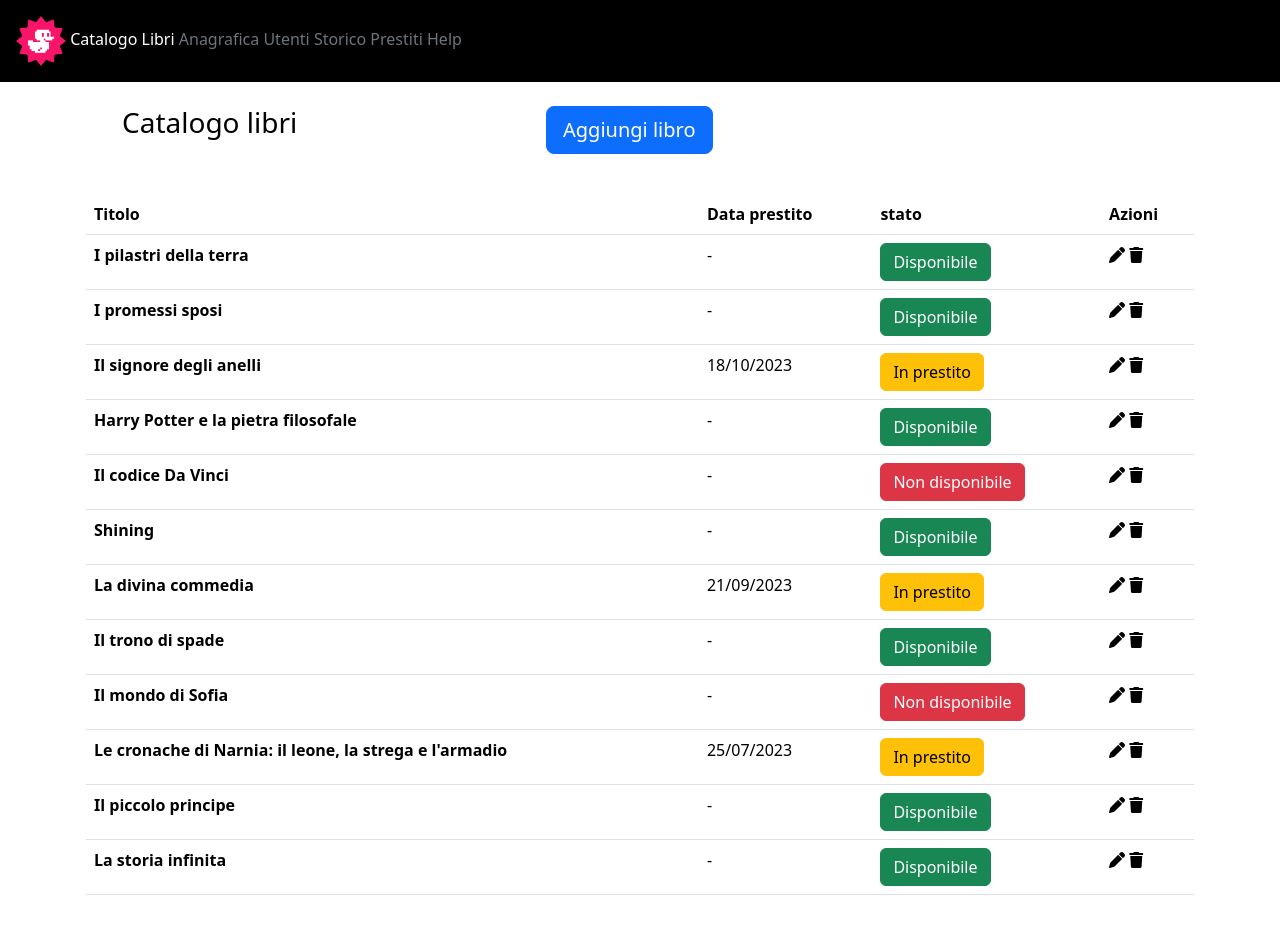
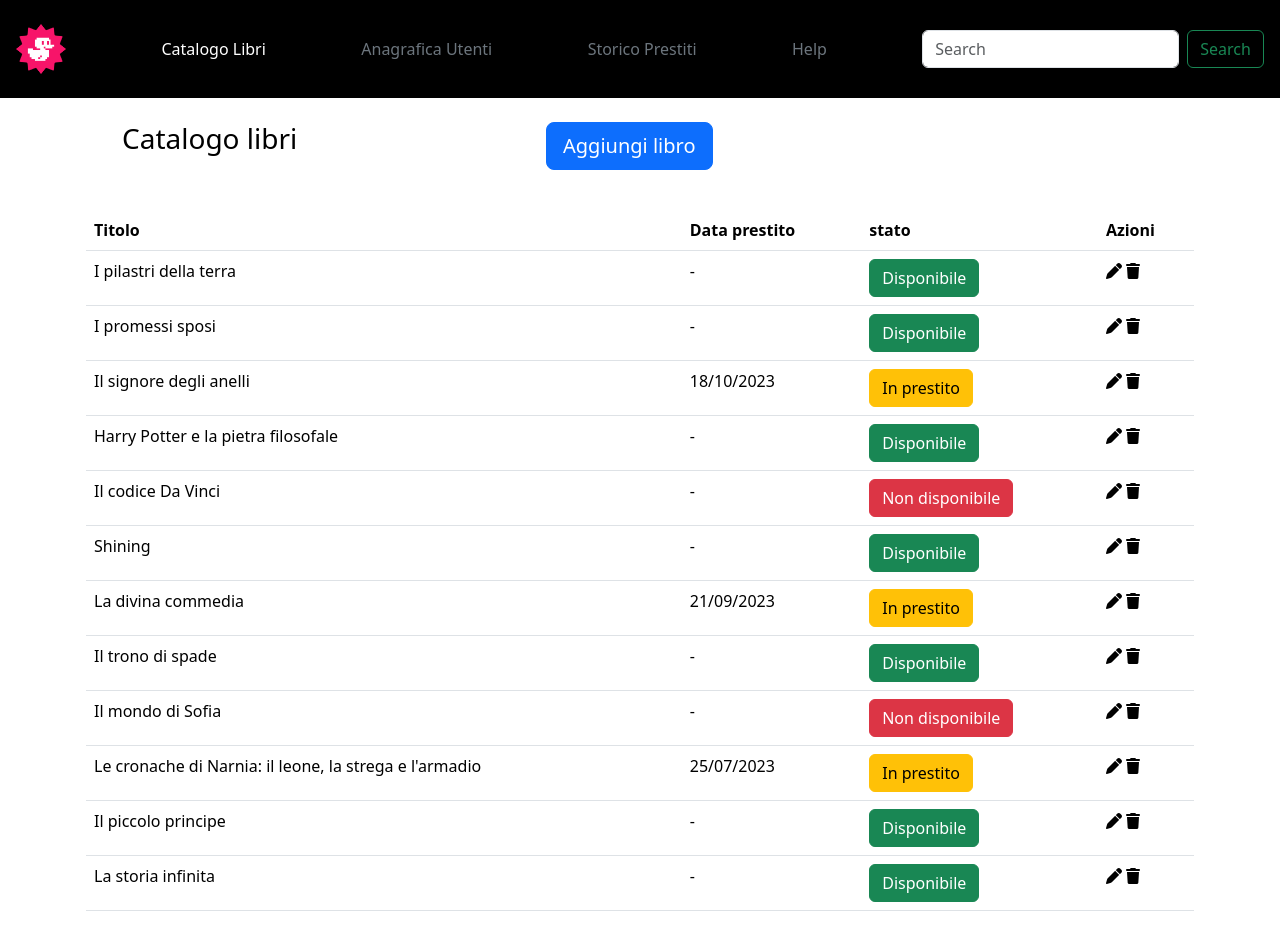
Before and after one commit to GianlucaFaccini0/html-css-bootstrap-dashboard, a plain HTML site: page index.html in a window 1280 px wide. Drawn offline with nearby package versions, Linux system fonts and the light colour scheme.

Commit message:
Changing header script and add CSS elements

```diff
--- a/css/style.css
+++ b/css/style.css
@@ -0,0 +1,4 @@
+* {
+    margin: 0;
+    padding: 0;
+}
--- a/index.html
+++ b/index.html
@@ -16,13 +16,19 @@
     <header>
         <div class="container-fluid p-3 mb-2 bg-black text-white">
             <div class="row justify-content-center">
-                <div>
+                <nav class="navbar bg-black text-white">
+                    <div class="container-fluid">
                         <img src="./img/duck.png" alt="duck-logo" width="50" height="600" class="img-fluid">
                         <span>Catalogo Libri</span>
                         <span class="text-secondary">Anagrafica Utenti</span>
                         <span class="text-secondary">Storico Prestiti</span>
                         <span class="text-secondary">Help</span>
+                        <form class="d-flex" role="search">
+                        <input class="form-control me-2" type="search" placeholder="Search" aria-label="Search">
+                        <button class="btn btn-outline-success" type="submit">Search</button>
+                        </form>
                     </div>
+                </nav>
             </div>
         </div>
     </header>
@@ -51,84 +57,84 @@
                         </thead>
                         <tbody>
                             <tr>
-                                <th scope="row">I pilastri della terra</th>
+                                <td scope="row">I pilastri della terra</td>
                                 <td>-</td>
                                 <td><button type="button" class="btn btn-success">Disponibile</button></td>
                                 <td><i class="fa-sharp fa-solid fa-pen" style="color: #000000;"></i></i>
                                     <i class="fa-sharp fa-solid fa-trash" style="color: #000000;"></i></td>
                             </tr>
                             <tr>
-                                <th scope="row">I promessi sposi</th>
+                                <td scope="row">I promessi sposi</td>
                                 <td>-</td>
                                 <td><button type="button" class="btn btn-success">Disponibile</button></td>
                                 <td><i class="fa-sharp fa-solid fa-pen" style="color: #000000;"></i></i>
                                     <i class="fa-sharp fa-solid fa-trash" style="color: #000000;"></i></td>
                             </tr>
                             <tr>
-                                <th scope="row">Il signore degli anelli</th>
+                                <td scope="row">Il signore degli anelli</td>
                                 <td>18/10/2023</td>
                                 <td><button type="button" class="btn btn-warning">In prestito</button></td>
                                 <td><i class="fa-sharp fa-solid fa-pen" style="color: #000000;"></i></i>
                                     <i class="fa-sharp fa-solid fa-trash" style="color: #000000;"></i></td>
                             </tr>
                             <tr>
-                                <th scope="row">Harry Potter e la pietra filosofale</th>
+                                <td scope="row">Harry Potter e la pietra filosofale</td>
                                 <td>-</td>
                                 <td><button type="button" class="btn btn-success">Disponibile</button></td>
                                 <td><i class="fa-sharp fa-solid fa-pen" style="color: #000000;"></i></i>
                                     <i class="fa-sharp fa-solid fa-trash" style="color: #000000;"></i></td>
                             </tr>
                             <tr>
-                                <th scope="row">Il codice Da Vinci</th>
+                                <td scope="row">Il codice Da Vinci</td>
                                 <td>-</td>
                                 <td><button type="button" class="btn btn-danger">Non disponibile</button></td>
                                 <td><i class="fa-sharp fa-solid fa-pen" style="color: #000000;"></i></i>
                                     <i class="fa-sharp fa-solid fa-trash" style="color: #000000;"></i></td>
                             </tr>
                             <tr>
-                                <th scope="row">Shining</th>
+                                <td scope="row">Shining</td>
                                 <td>-</td>
                                 <td><button type="button" class="btn btn-success">Disponibile</button></td>
                                 <td><i class="fa-sharp fa-solid fa-pen" style="color: #000000;"></i></i>
                                     <i class="fa-sharp fa-solid fa-trash" style="color: #000000;"></i></td>
                             </tr>
                             <tr>
-                                <th scope="row">La divina commedia</th>
+                                <td scope="row">La divina commedia</td>
                                 <td>21/09/2023</td>
                                 <td><button type="button" class="btn btn-warning">In prestito</button></td>
                                 <td><i class="fa-sharp fa-solid fa-pen" style="color: #000000;"></i></i>
                                     <i class="fa-sharp fa-solid fa-trash" style="color: #000000;"></i></td>
                             </tr>
                             <tr>
-                                <th scope="row">Il trono di spade</th>
+                                <td scope="row">Il trono di spade</td>
                                 <td>-</td>
                                 <td><button type="button" class="btn btn-success">Disponibile</button></td>
                                 <td><i class="fa-sharp fa-solid fa-pen" style="color: #000000;"></i></i>
                                     <i class="fa-sharp fa-solid fa-trash" style="color: #000000;"></i></td>
                             </tr>
                             <tr>
-                                <th scope="row">Il mondo di Sofia</th>
+                                <td scope="row">Il mondo di Sofia</td>
                                 <td>-</td>
                                 <td><button type="button" class="btn btn-danger">Non disponibile</button></td>
                                 <td><i class="fa-sharp fa-solid fa-pen" style="color: #000000;"></i></i>
                                     <i class="fa-sharp fa-solid fa-trash" style="color: #000000;"></i></td>
                             </tr>
                             <tr>
-                                <th scope="row">Le cronache di Narnia: il leone, la strega e l'armadio</th>
+                                <td scope="row">Le cronache di Narnia: il leone, la strega e l'armadio</td>
                                 <td>25/07/2023</td>
                                 <td><button type="button" class="btn btn-warning">In prestito</button></td>
                                 <td><i class="fa-sharp fa-solid fa-pen" style="color: #000000;"></i></i>
                                     <i class="fa-sharp fa-solid fa-trash" style="color: #000000;"></i></td>
                             </tr>
                             <tr>
-                                <th scope="row">Il piccolo principe</th>
+                                <td scope="row">Il piccolo principe</td>
                                 <td>-</td>
                                 <td><button type="button" class="btn btn-success">Disponibile</button></td>
                                 <td><i class="fa-sharp fa-solid fa-pen" style="color: #000000;"></i></i>
                                     <i class="fa-sharp fa-solid fa-trash" style="color: #000000;"></i></td>
                             </tr>
                             <tr>
-                                <th scope="row">La storia infinita</th>
+                                <td scope="row">La storia infinita</td>
                                 <td>-</td>
                                 <td><button type="button" class="btn btn-success">Disponibile</button></td>
                                 <td><i class="fa-sharp fa-solid fa-pen" style="color: #000000;"></i></i>
```
Lines whose indentation alone changed are shown as unchanged.
